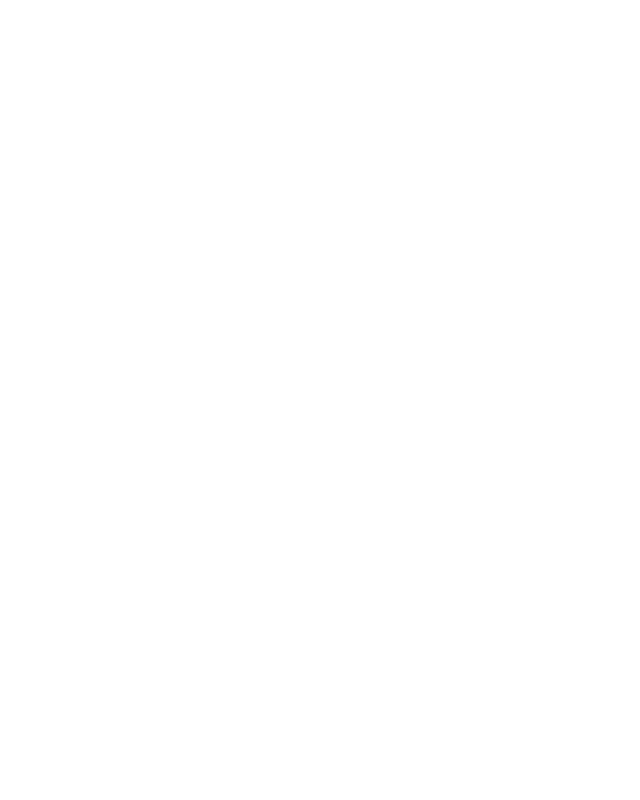
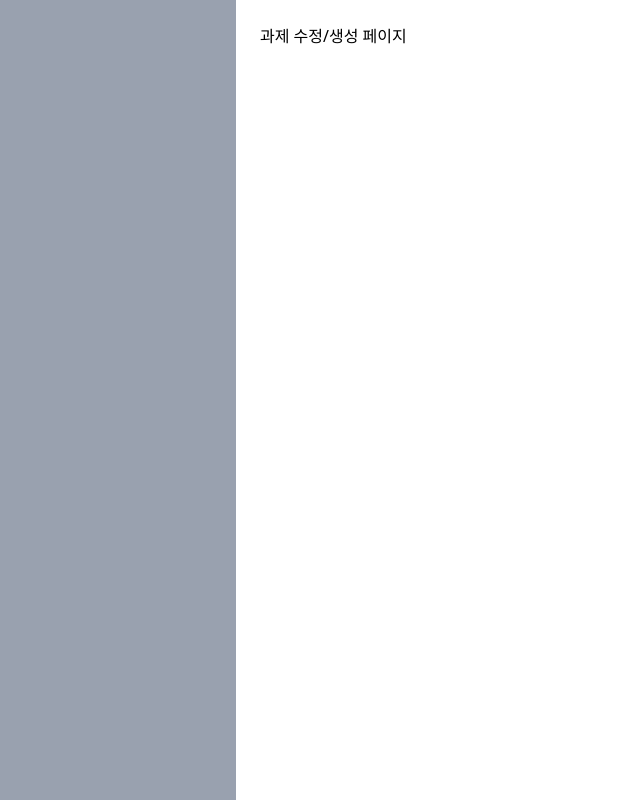
Before and after one commit to llmTestTool/codegambit-front, a React (Vite) app: page /assignedit in a window 1280 px wide. Before the commit this address had no page. Shown: the whole page, without its empty margins (4-644 px from the left). Built offline with nearby package versions, Linux system fonts and the light colour scheme.

Commit message:
chore: 전체 페이지 라우터 및 레이아웃 계층 설계

```diff
--- a/src/index.css
+++ b/src/index.css
@@ -1,11 +1,7 @@
 @import 'tailwindcss';
 
 @theme {
-  /* @ 컬러 시스템 정의 예시
-  --color-primary: #3b82f6;
-  --color-primary-hover: #2563eb;
-  --color-secondary: #10b981;
-   */
+    --color-lightGray: '#F8FAFC'
 }
 
 @layer base {
--- /dev/null
+++ b/src/layout/FullContainer.tsx
@@ -0,0 +1,11 @@
+import { Outlet } from 'react-router-dom';
+
+const FullContainer =( )=> {
+  return(
+    <div className="container">
+      <Outlet />
+    </div>
+  )
+}
+
+export default FullContainer;
--- /dev/null
+++ b/src/layout/MainLayout.tsx
@@ -0,0 +1,16 @@
+import Sidebar from './Sidebar';
+import FullContainer from './FullContainer';
+
+const MainLayout = () => {
+    return (
+      <div className="flex flex-row min-h-screen">
+          <Sidebar />
+
+          <main className="flex-1 p-6">
+              <FullContainer />
+          </main>
+      </div>
+    )
+}
+
+export default MainLayout;
--- /dev/null
+++ b/src/layout/Sidebar.tsx
@@ -0,0 +1,9 @@
+const Sidebar =() => {
+  return(
+    <aside className="w-60 min-h-screen bg-gray-400">
+
+    </aside>
+  )
+}
+
+export default Sidebar;
--- /dev/null
+++ b/src/page/AssignEditPage.tsx
@@ -0,0 +1,7 @@
+const AssignEditPage =() => {
+  return(
+    <div>과제 수정/생성 페이지</div>
+  )
+}
+
+export default AssignEditPage;
--- /dev/null
+++ b/src/page/AssignListPage.tsx
@@ -0,0 +1,7 @@
+const AssignListPage =() => {
+  return(
+    <div>과제 확인 페이지</div>
+  )
+}
+
+export default AssignListPage;
--- /dev/null
+++ b/src/page/DashBoardPage.tsx
@@ -0,0 +1,8 @@
+const DashBoardPage = () => {
+  return(
+    <div>전체 지원자 통계 페이지</div>
+    )
+
+}
+
+export default DashBoardPage;
--- /dev/null
+++ b/src/styles/theme.ts
@@ -0,0 +1,3 @@
+export const COLOR = {
+  lightGray : '#F8FAFC'
+}
```
Also changed, not shown: src/routes/MainRoutes.tsx (+11 -2 lines).
